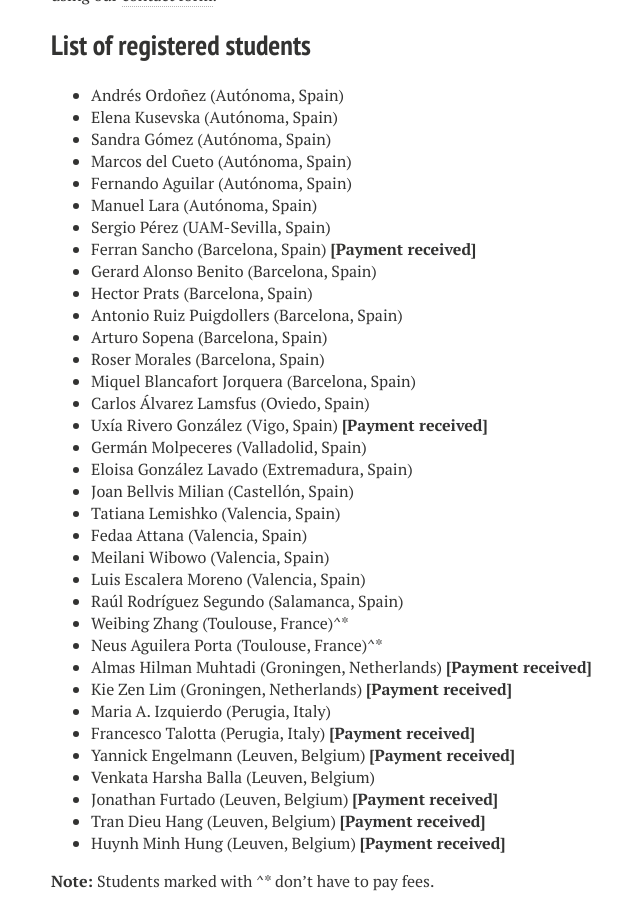
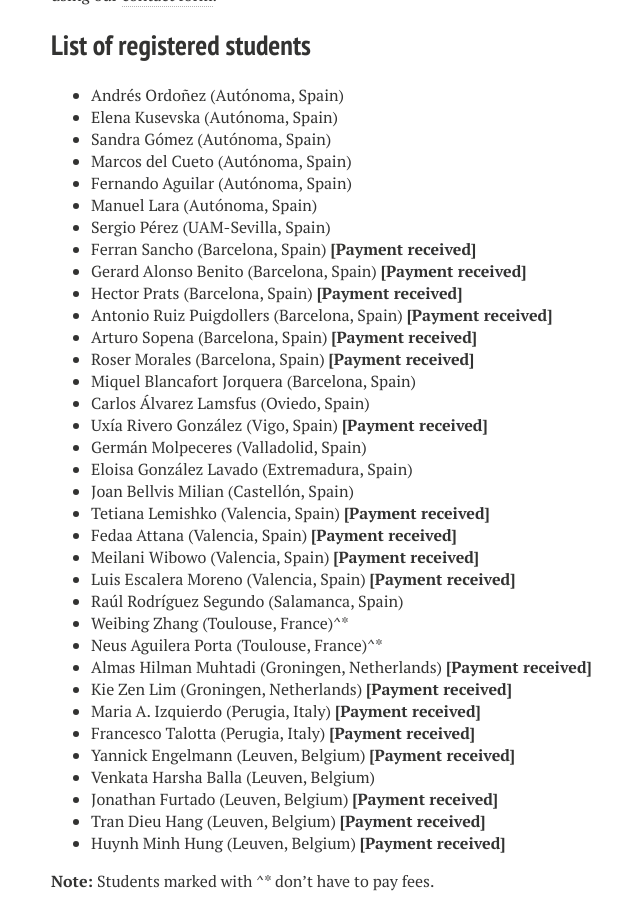
Before and after one commit to muammar/intcourse, a Jekyll site: the page built from registration/index.md, in a window 1280 px wide and 900 px high, scrolled down 1092 px. Shown: the whole window, without its empty margins (269-909 px from the left). Built offline with Jekyll 4.4.1, drawn with Linux system fonts in a browser that asks for light colours; nearby versions of some CDN libraries.

Commit message:
Actualizacion pagos

```diff
--- a/registration/index.md
+++ b/registration/index.md
@@ -57,27 +57,27 @@
 *  Manuel Lara                                          (Autónoma, Spain)
 *  Sergio  Pérez                                       (UAM-Sevilla, Spain)
 *  Ferran  Sancho                                       (Barcelona, Spain)  **[Payment received]**
-*  Gerard Alonso   Benito                               (Barcelona, Spain)
-*  Hector  Prats                                        (Barcelona, Spain)
-*  Antonio Ruiz Puigdollers                             (Barcelona, Spain)
-*  Arturo  Sopena                                       (Barcelona, Spain)
-*  Roser   Morales                                      (Barcelona, Spain)
+*  Gerard Alonso   Benito                               (Barcelona, Spain) **[Payment received]**
+*  Hector  Prats                                        (Barcelona, Spain) **[Payment received]**
+*  Antonio Ruiz Puigdollers                             (Barcelona, Spain) **[Payment received]**
+*  Arturo  Sopena                                       (Barcelona, Spain) **[Payment received]**
+*  Roser   Morales                                      (Barcelona, Spain) **[Payment received]**
 *  Miquel  Blancafort Jorquera                          (Barcelona, Spain)
 *  Carlos  Álvarez Lamsfus                            (Oviedo, Spain)
 *  Uxía    Rivero González                            (Vigo, Spain) **[Payment received]**
 *  Germán  Molpeceres                                  (Valladolid, Spain)
 *  Eloisa  González Lavado                             (Extremadura, Spain)
 *  Joan    Bellvis Milian                               (Castellón, Spain)
-*  Tatiana         Lemishko                             (Valencia, Spain)
-*  Fedaa   Attana                                       (Valencia, Spain)
-*  Meilani         Wibowo                               (Valencia, Spain)
-*  Luis    Escalera Moreno                              (Valencia, Spain)
+*  Tetiana         Lemishko                             (Valencia, Spain) **[Payment received]**
+*  Fedaa   Attana                                       (Valencia, Spain) **[Payment received]**
+*  Meilani         Wibowo                               (Valencia, Spain) **[Payment received]**
+*  Luis    Escalera Moreno                              (Valencia, Spain) **[Payment received]**
 *  Raúl    Rodríguez Segundo                          (Salamanca, Spain)
 *  Weibing Zhang                                        (Toulouse, France)^*
 *  Neus    Aguilera Porta                               (Toulouse, France)^*
 *  Almas Hilman    Muhtadi                              (Groningen, Netherlands) **[Payment received]**
 *  Kie Zen Lim                                          (Groningen, Netherlands) **[Payment received]**
-*  Maria A.        Izquierdo                            (Perugia, Italy)
+*  Maria A.        Izquierdo                            (Perugia, Italy) **[Payment received]**
 * Francesco Talotta                                     (Perugia, Italy) **[Payment received]**
 *  Yannick Engelmann                                    (Leuven, Belgium) **[Payment received]**
 *  Venkata Harsha  Balla                                (Leuven, Belgium)
```
